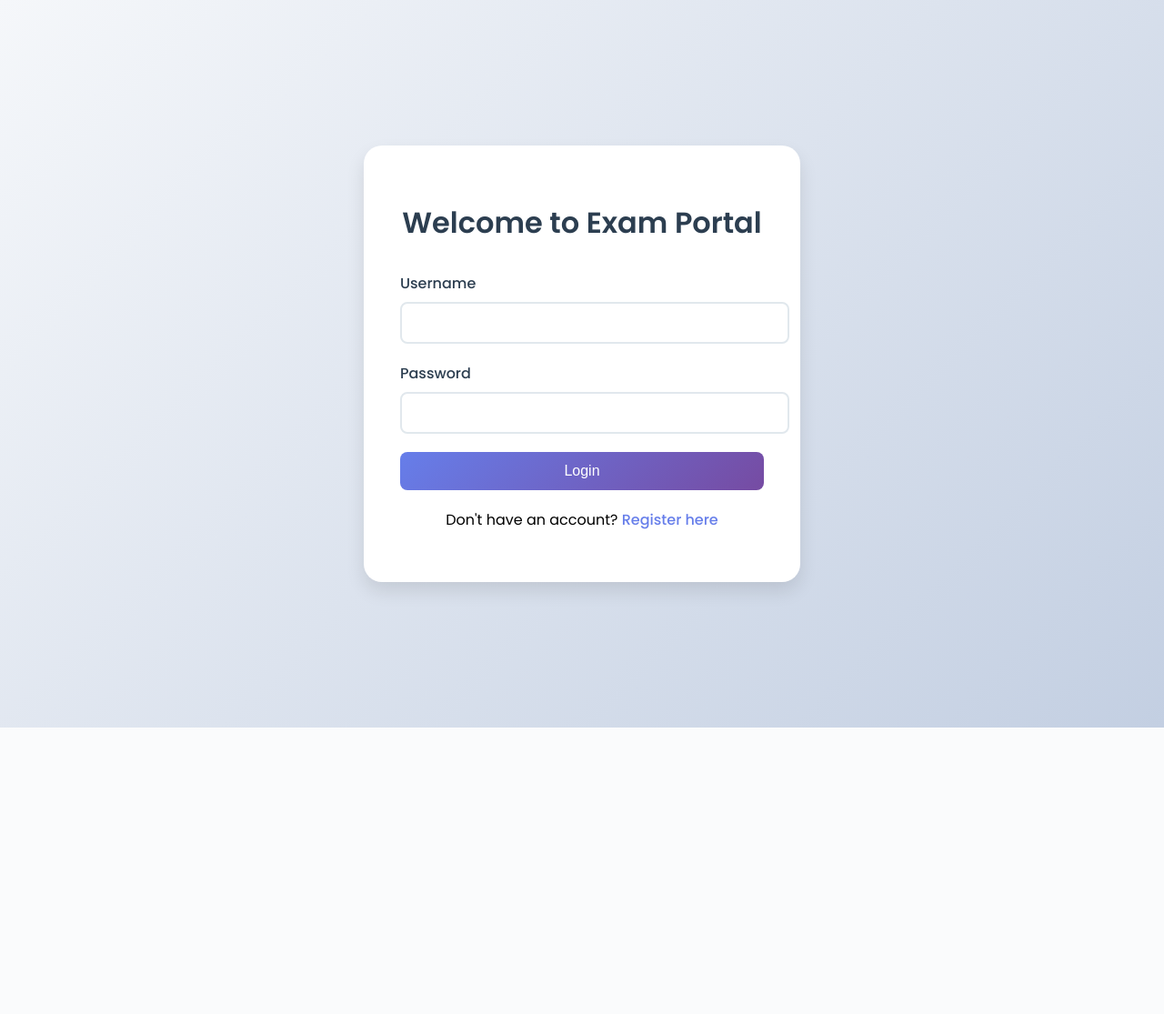
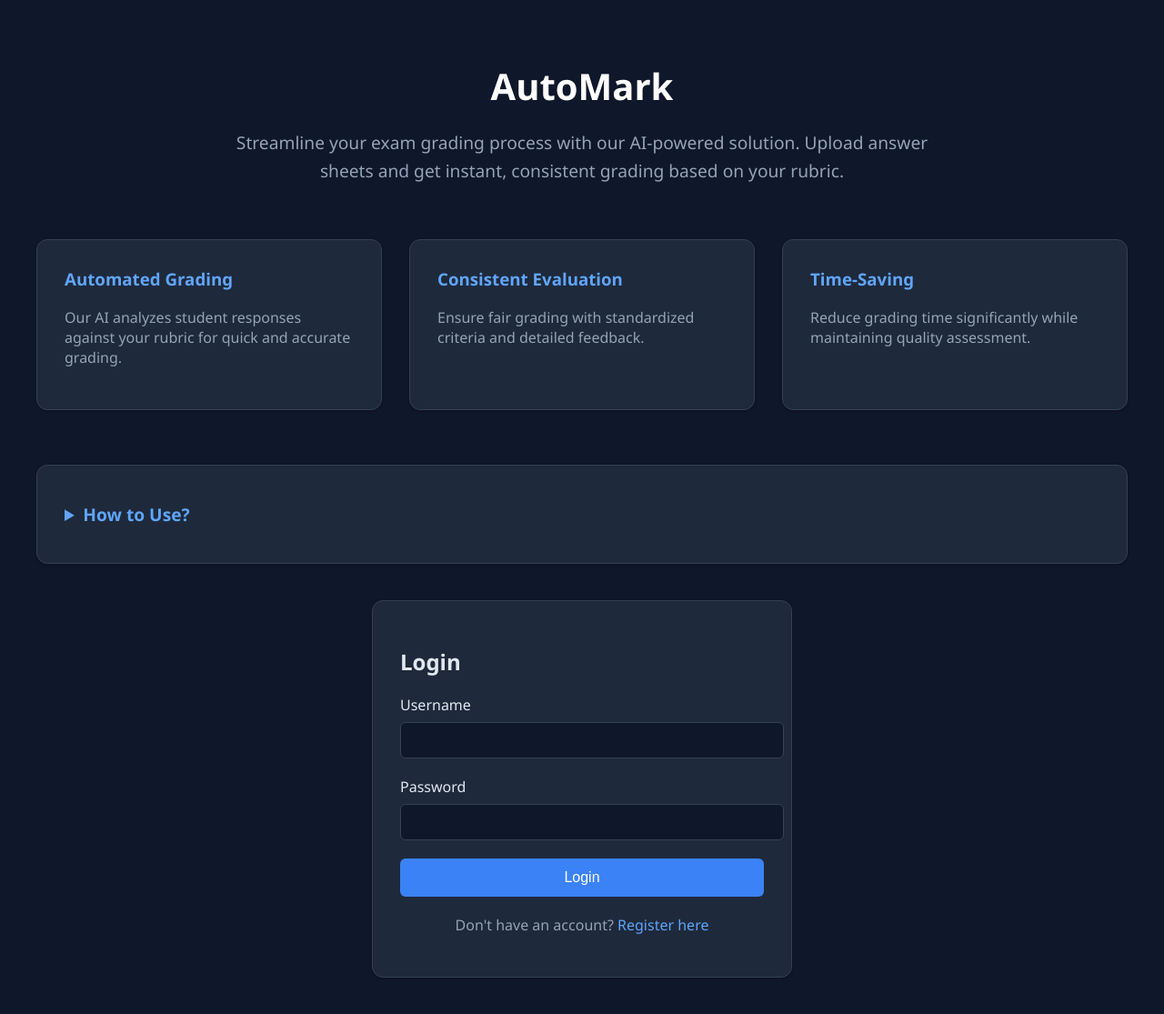
Before and after one commit to iakhil/automark_react, a Flask app: page / in a window 1280 px wide. Shown: the whole page at 91% size. Before the commit the page ends 800 px from the top, so only its background shows below. Run offline with Flask 3, Linux system fonts and the light colour scheme.

Commit message:
Add information about how to use the website

```diff
--- a/backend/templates/login.html
+++ b/backend/templates/login.html
@@ -1,117 +1,238 @@
 <!DOCTYPE html>
 <html>
 <head>
-    <title>Login - Exam Portal</title>
-    <link href="https://fonts.googleapis.com/css2?family=Poppins:wght@400;500;600&display=swap" rel="stylesheet">
+    <title>AutoMark - AI-Powered Exam Grading</title>
     <style>
         body {
-            font-family: 'Poppins', sans-serif;
+            font-family: 'Segoe UI', Tahoma, Geneva, Verdana, sans-serif;
             margin: 0;
             padding: 0;
-            min-height: 100vh;
-            background: linear-gradient(135deg, #f5f7fa 0%, #c3cfe2 100%);
-            display: flex;
-            align-items: center;
-            justify-content: center;
+            background-color: #0f172a;
+            color: #e2e8f0;
         }
-        .form-container {
-            background: white;
-            padding: 40px;
-            border-radius: 20px;
-            box-shadow: 0 10px 20px rgba(0,0,0,0.1);
-            width: 100%;
+
+        .container {
+            max-width: 1200px;
+            margin: 0 auto;
+            padding: 40px 20px;
+        }
+
+        .hero {
+            text-align: center;
+            margin-bottom: 60px;
+        }
+
+        .hero h1 {
+            font-size: 2.5em;
+            color: #ffffff;
+            margin-bottom: 20px;
+        }
+
+        .hero p {
+            font-size: 1.2em;
+            color: #94a3b8;
+            max-width: 800px;
+            margin: 0 auto;
+            line-height: 1.6;
+        }
+
+        .features {
+            display: grid;
+            grid-template-columns: repeat(auto-fit, minmax(300px, 1fr));
+            gap: 30px;
+            margin-bottom: 60px;
+        }
+
+        .feature-card {
+            background: #1e293b;
+            padding: 30px;
+            border-radius: 12px;
+            box-shadow: 0 1px 3px rgba(0, 0, 0, 0.3);
+            border: 1px solid #334155;
+        }
+
+        .feature-card h3 {
+            color: #60a5fa;
+            margin-top: 0;
+        }
+
+        .feature-card p {
+            color: #94a3b8;
+        }
+
+        .how-to-use {
+            background: #1e293b;
+            padding: 30px;
+            border-radius: 12px;
+            box-shadow: 0 1px 3px rgba(0, 0, 0, 0.3);
+            border: 1px solid #334155;
+            margin-bottom: 40px;
+        }
+
+        .how-to-use summary {
+            font-size: 1.2em;
+            font-weight: 600;
+            color: #60a5fa;
+            cursor: pointer;
+            padding: 10px 0;
+        }
+
+        .how-to-use ul {
+            margin-top: 20px;
+            padding-left: 20px;
+        }
+
+        .how-to-use li {
+            margin-bottom: 10px;
+            line-height: 1.5;
+        }
+
+        .login-section {
             max-width: 400px;
+            margin: 0 auto;
+            background: #1e293b;
+            padding: 30px;
+            border-radius: 12px;
+            box-shadow: 0 1px 3px rgba(0, 0, 0, 0.3);
+            border: 1px solid #334155;
         }
-        h1 {
-            color: #2c3e50;
-            margin-bottom: 30px;
-            text-align: center;
-            font-size: 2em;
-        }
+
         .form-group {
             margin-bottom: 20px;
         }
-        label {
+
+        .form-group label {
             display: block;
             margin-bottom: 8px;
-            color: #2c3e50;
             font-weight: 500;
+            color: #e2e8f0;
         }
-        input {
+
+        .form-group input {
             width: 100%;
-            padding: 12px;
-            border: 2px solid #e1e8ed;
-            border-radius: 8px;
-            font-size: 16px;
-            transition: border-color 0.3s ease;
+            padding: 10px;
+            border: 1px solid #334155;
+            background: #0f172a;
+            color: #e2e8f0;
+            border-radius: 6px;
+            font-size: 1em;
         }
-        input:focus {
-            outline: none;
-            border-color: #667eea;
+
+        .button {
+            background: #3b82f6;
+            color: white;
+            padding: 12px 24px;
+            border: none;
+            border-radius: 6px;
+            font-size: 1em;
+            cursor: pointer;
+            width: 100%;
+            transition: background-color 0.2s ease;
         }
-        .button {
-            width: 100%;
-            padding: 12px;
-            background: linear-gradient(135deg, #667eea 0%, #764ba2 100%);
-            color: white;
-            border: none;
-            border-radius: 8px;
-            font-size: 16px;
-            font-weight: 500;
-            cursor: pointer;
-            transition: transform 0.3s ease;
+
+        .button:hover {
+            background: #2563eb;
         }
-        .button:hover {
-            transform: translateY(-2px);
-        }
-        .message {
-            padding: 12px;
-            margin-bottom: 20px;
-            border-radius: 8px;
-            background-color: #fef9c3;
-            color: #854d0e;
-            text-align: center;
-        }
-        p {
+
+        .register-link {
             text-align: center;
             margin-top: 20px;
         }
-        a {
-            color: #667eea;
+
+        .register-link a {
+            color: #60a5fa;
             text-decoration: none;
             font-weight: 500;
         }
-        a:hover {
-            text-decoration: underline;
+
+        .register-link a:hover {
+            color: #3b82f6;
+        }
+
+        .register-link p {
+            color: #94a3b8;
+        }
+
+        .message {
+            padding: 15px;
+            margin-bottom: 20px;
+            border-radius: 6px;
+            text-align: center;
+        }
+
+        .error {
+            background-color: #7f1d1d;
+            color: #fecaca;
+            border: 1px solid #ef4444;
         }
     </style>
 </head>
 <body>
-    <div class="form-container">
-        <h1>Welcome to Exam Portal</h1>
+    <div class="container">
+        <div class="hero">
+            <h1>AutoMark</h1>
+            <p>Streamline your exam grading process with our AI-powered solution. Upload answer sheets and get instant, consistent grading based on your rubric.</p>
+        </div>
+
+        <div class="features">
+            <div class="feature-card">
+                <h3>Automated Grading</h3>
+                <p>Our AI analyzes student responses against your rubric for quick and accurate grading.</p>
+            </div>
+            <div class="feature-card">
+                <h3>Consistent Evaluation</h3>
+                <p>Ensure fair grading with standardized criteria and detailed feedback.</p>
+            </div>
+            <div class="feature-card">
+                <h3>Time-Saving</h3>
+                <p>Reduce grading time significantly while maintaining quality assessment.</p>
+            </div>
+        </div>
+
+        <div class="how-to-use">
+            <details>
+                <summary>How to Use?</summary>
+                <div>
+                    <h4>For Teachers:</h4>
+                    <ul>
+                        <li>Upload your question paper and grading rubric</li>
+                        <li>Share the generated exam code with students</li>
+                        <li>Review and publish AI-generated grades</li>
+                    </ul>
+                    <h4>For Students:</h4>
+                    <ul>
+                        <li>Enter the exam code provided by your teacher</li>
+                        <li>Upload your answer sheet in PDF format</li>
+                        <li>Receive detailed feedback once approved</li>
+                    </ul>
+                </div>
+            </details>
+        </div>
+
+        <div class="login-section">
+            <h2>Login</h2>
             {% with messages = get_flashed_messages() %}
                 {% if messages %}
                     {% for message in messages %}
-                    <div class="message">{{ message }}</div>
+                        <div class="message error">{{ message }}</div>
                     {% endfor %}
                 {% endif %}
             {% endwith %}
-
             <form method="POST">
                 <div class="form-group">
                     <label for="username">Username</label>
                     <input type="text" id="username" name="username" required>
                 </div>
-
                 <div class="form-group">
                     <label for="password">Password</label>
                     <input type="password" id="password" name="password" required>
                 </div>
-
                 <button type="submit" class="button">Login</button>
             </form>
-
+            <div class="register-link">
                 <p>Don't have an account? <a href="{{ url_for('register_page') }}">Register here</a></p>
+            </div>
+        </div>
     </div>
 </body>
 </html>
```
Lines whose indentation alone changed are shown as unchanged.
